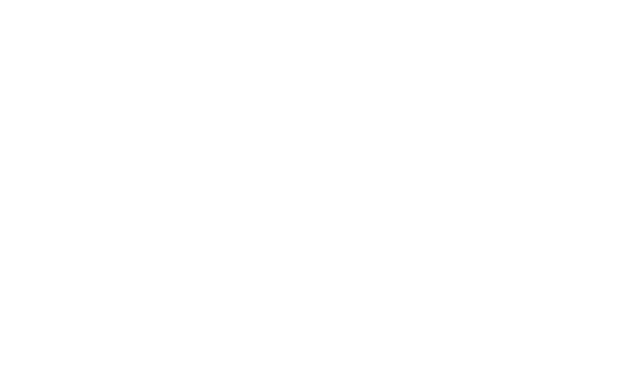
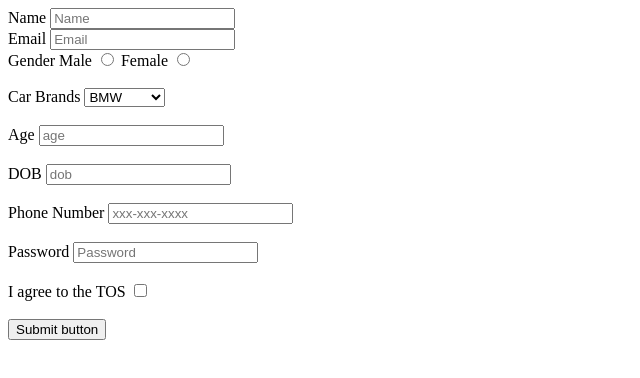
Before and after one commit to acciojob/signup-form-car-vidyatiwrai, a website: page main.html in a window 1280 px wide. Shown: the whole page, without its empty margins (0-640 px from the left). Drawn offline with Linux system fonts and the light colour scheme.

Commit message:
created a submission

```diff
--- a/main.html
+++ b/main.html
@@ -7,7 +7,48 @@
 </head>
 
 <body>
-	<!-- the entire body must be written by student -->
+	<form method="post">
+
+		<lable for="Name">Name</lable>
+		<input type="Name" id="Name" placeholder="Name" required><br>
+
+		<lable for="Email">Email</lable>
+		<input type="Email" id="Email" placeholder="Email" required><br>
+
+
+	<label for="gender">Gender</label>
+			<label for="male">Male</label>
+			<input type="radio" id="male" required name="gender">
+		<label for="female">Female</label>
+			<input type="radio" id="female" required name = "gender">
+		<br><br>
+
+			<lable for="brands">Car Brands</lable>
+		<select id="brands">
+			<option value="BMW">BMW</option>
+			<option value="Audi">Audi</option>
+			<option value="Mercedez">Mercedez</option>
+		</select><br><br>
+
+		<label for="age">Age</label>
+		<input type="age" id="age" placeholder="age" required><br><br>
+
+
+		<label for="dob">DOB</label>
+		<input type="dob" id="dob" placeholder="dob"><br><br>
+
+		<label for="phone">Phone Number</label>
+		<input type="tel" id="tel" placeholder="xxx-xxx-xxxx"><br><br>
+
+
+		<label for="password">Password</label>
+		<input type="password" id="password" placeholder="Password"><br><br>
+
+		<lable for="checkbox">I agree to the TOS</lable>
+		<input type="checkbox" id="TOS" required><br><br>
+
+			<button type="submit">Submit button</button>
+	</form>
     <script type="text/javascript" src="./script.js">
 </script>
 
```
